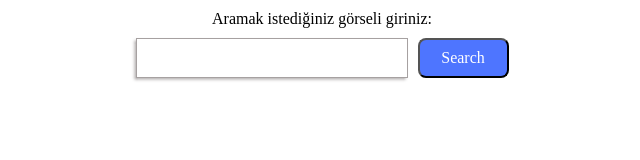
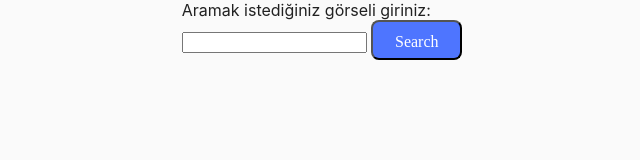
Before and after one commit to BilalFirtina/goit-js-hw-12, a plain HTML site: page index.html in a window 1280 px wide. Shown: the whole page, without its empty margins (318-958 px from the left). Drawn offline with Linux system fonts and the light colour scheme.

Commit message:
Deploying to gh-pages from @ BilalFirtina/goit-js-hw-12@8b6d5621c7d00145b93fcf72fcfa09a8de04e214 🚀

```diff
--- a/index.html
+++ b/index.html
@@ -8,7 +8,7 @@
     <script type="module" crossorigin src="/goit-js-hw-12/index.js"></script>
     <link rel="modulepreload" crossorigin href="/goit-js-hw-12/assets/vendor-BLPZKqeQ.js">
     <link rel="stylesheet" crossorigin href="/goit-js-hw-12/assets/vendor-CX4EDM7x.css">
-    <link rel="stylesheet" crossorigin href="/goit-js-hw-12/assets/index-NZhT87fW.css">
+    <link rel="stylesheet" crossorigin href="/goit-js-hw-12/assets/index-BkGa2N4u.css">
   </head>
   <body>
 
```
Also changed, not shown: assets/index-BkGa2N4u.css (added, +1 -0 lines), assets/index-NZhT87fW.css (deleted, +0 -1 lines).
